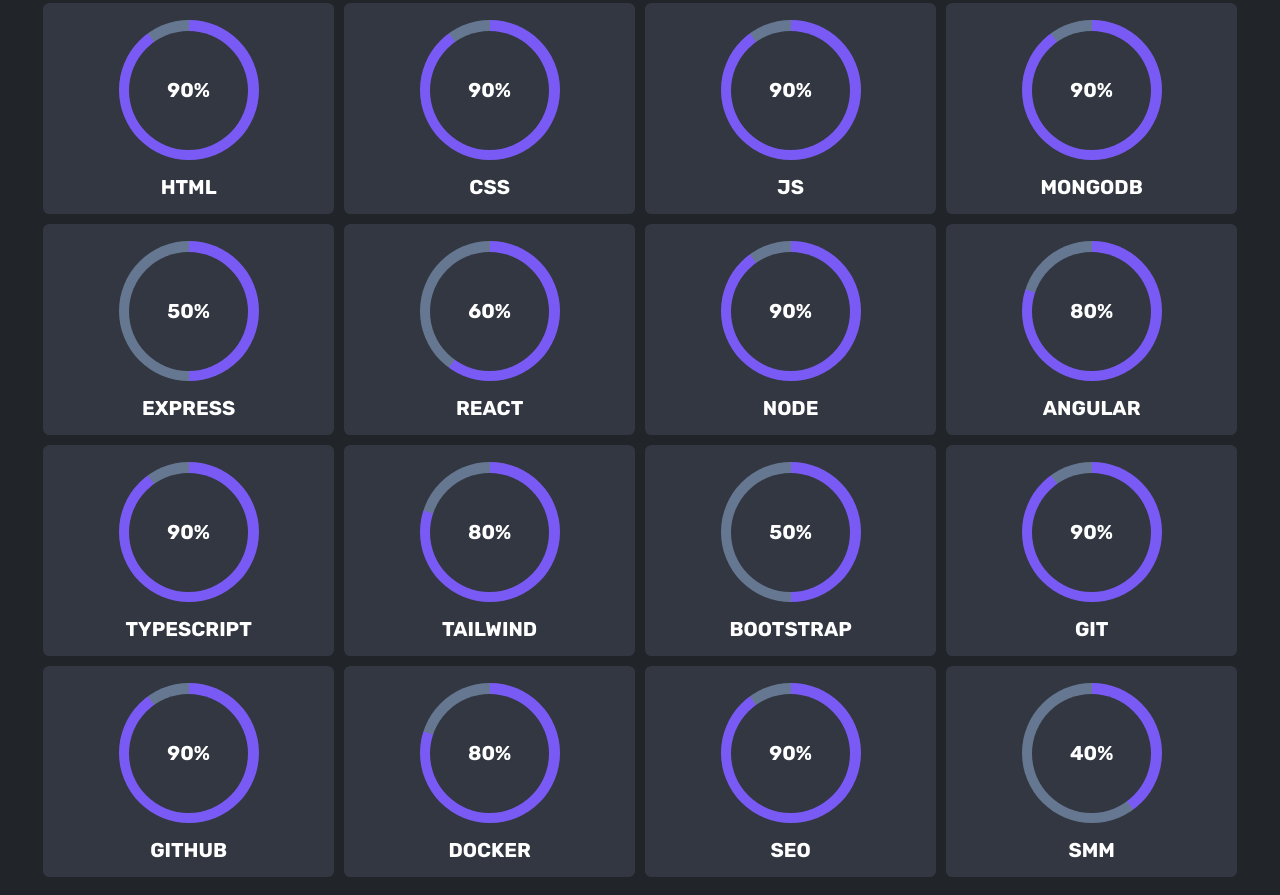
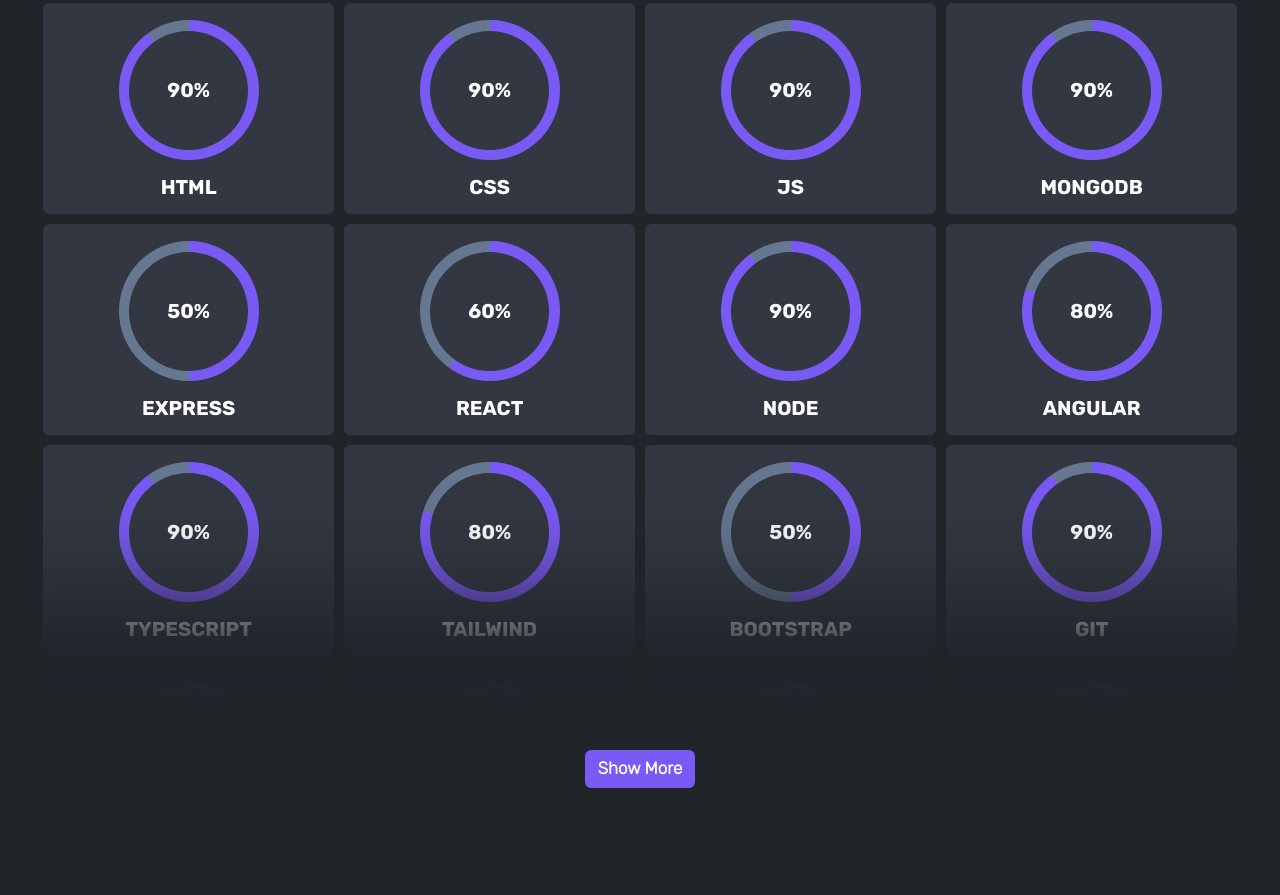
Before and after one commit to DakshDev/portfolio, a website with bundled scripts: page components/index.html in a window 1280 px wide. Shown: the part 1902-2797 px from the top of the page. Built offline with nearby package versions, Linux system fonts and the light colour scheme.

Commit message:
skills box edit

```diff
--- a/components/css/index.css
+++ b/components/css/index.css
@@ -174,10 +174,11 @@
     grid-gap: 10px;
     justify-content: center;
 }
-
-
-
-
+[absoute_bottom_box_circular_progress]{
+    box-shadow: 0px 0px 100px 100px var(--bg-clr);
+    background: var(--bg-clr);
+}
+/* show_more_circular_progress_btn */
 
 
 
--- a/components/index.html
+++ b/components/index.html
@@ -177,10 +177,16 @@
                         </div>
                     </div>
                     <!-- Skill Sec -->
-                    <div class="grid gap-20">
-                        <div><span class="mainHeading uppercase underlineHeading">My Skills</span></div>
-                        <div progressBoxForAppend class="flex flex-wrap gap-2.5">
-                            <!-- LangAndFrame append here -->
+                    <div class="grid gap-10 relative">
+                        <div circular_progress_parent_box class="grid gap-20 overflow-hidden relative">
+                            <div absoute_bottom_box_circular_progress class="absolute left-0 bottom-0 w-full h-2 z-10"></div>
+                            <div><span class="mainHeading uppercase underlineHeading">My Skills</span></div>
+                            <div progressBoxForAppend class="flex flex-wrap gap-2.5 z-0">
+                                <!-- LangAndFrame append here -->
+                            </div>
+                        </div>
+                        <div class="flex justify-center items-center">
+                            <span show_more_circular_progress_btn class="z-20 inline-block text-center bg-pri rounded-md py-1.5 p-3 font-bold active:opacity-85">Show More</span>
                         </div>
                     </div>
                     <!-- Experties -->
--- a/components/js/modules/feature.js
+++ b/components/js/modules/feature.js
@@ -19,7 +19,6 @@
     });
 
 }header_main()
-
 
 
 
@@ -202,7 +201,6 @@
 
 
 
-
 function mouseMoveBox(){
     let body = document.body;
     document.addEventListener("mousemove",(e)=>{
@@ -216,7 +214,6 @@
     })
 
 }mouseMoveBox();
-
 
 
 
@@ -317,7 +314,6 @@
 
 
 
-
 function secButtonFun(){
     let html = `
 <div class="star-1">
@@ -384,7 +380,6 @@
 
 
 
-
 function backToHomeBox(){
     let backToHomeBox = document.querySelector("[backToHomeBox]")
 
@@ -401,8 +396,33 @@
             },400);
         }
     });
+}backToHomeBox();
+
+
+
+function circular_progress_height_managed(){
+    let box = document.querySelector("[circular_progress_parent_box]");
+    let clickBtn = document.querySelector("[show_more_circular_progress_btn]");
+    let absoluteBottom = document.querySelector("[absoute_bottom_box_circular_progress]");
+    console.log(box.clientHeight);
+    clickBtn.addEventListener("click",()=>{
+        console.log("SS");
+        defaultHeight();
+        clickBtn.classList.add("hidden");
+        absoluteBottom.classList.add("hidden");
+    });
+
+    function defaultHeight(){
+        document.querySelector("[circular_progress_parent_box]").classList.replace('h-[850px]','h-[auto]');
+    }
+
+    if(box.clientHeight > 850){
+        document.querySelector("[circular_progress_parent_box]").classList.add('h-[850px]');
+    }
+
 }
-backToHomeBox();
+circular_progress_height_managed();
+
 
 }
 
```
Also changed, not shown: components/css/output.css.
